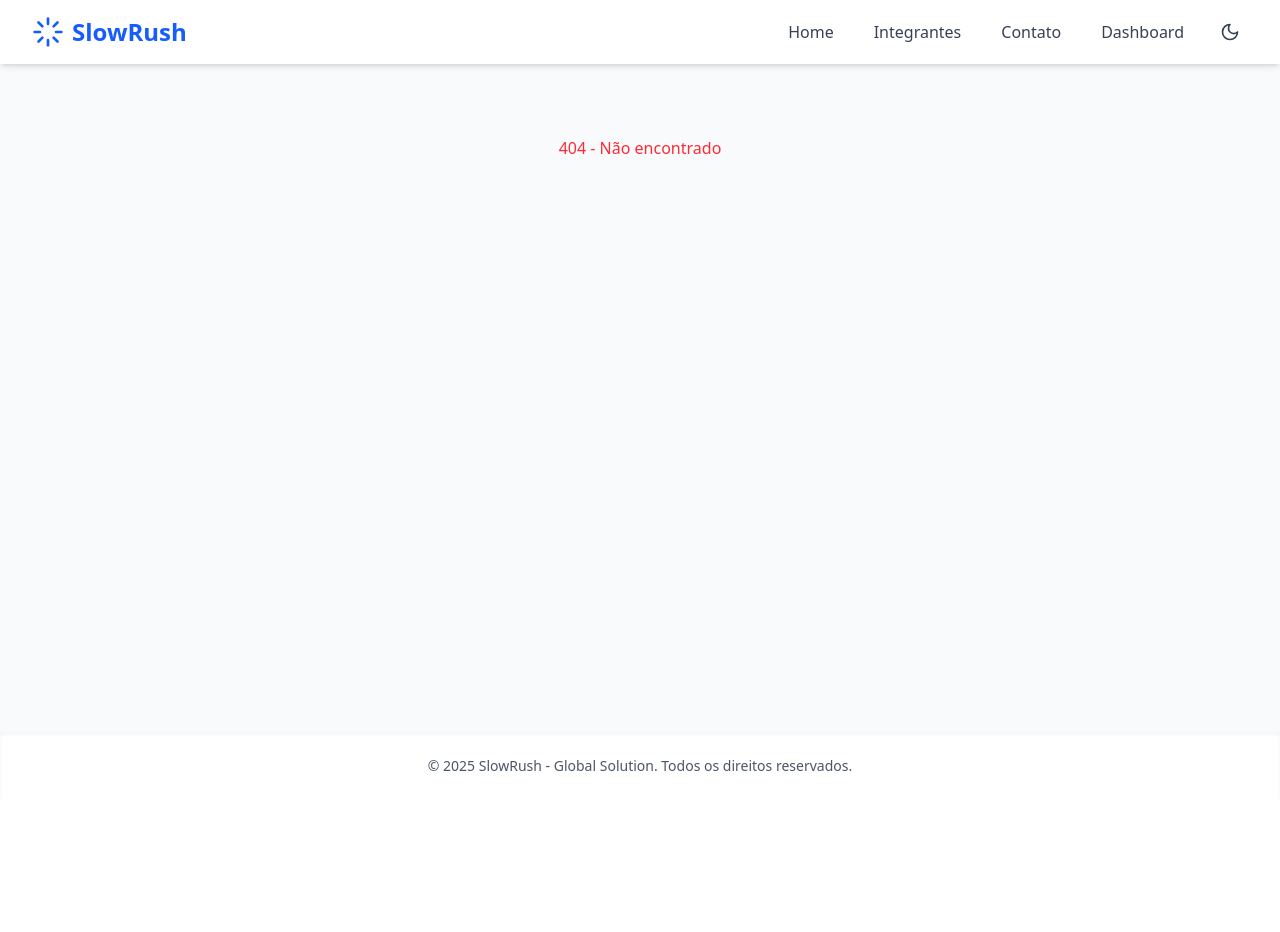
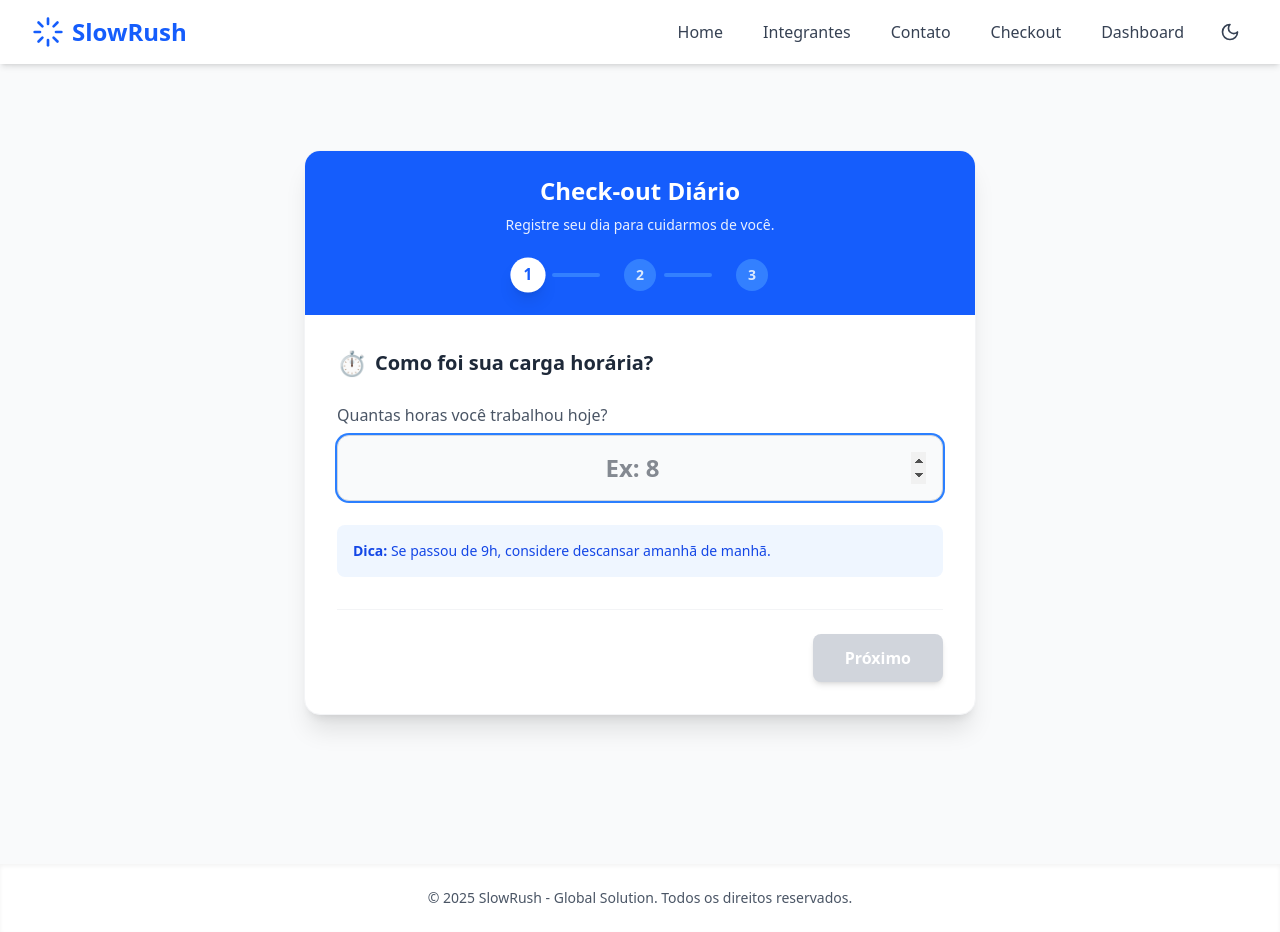
Before and after one commit to eduardomeloalbanese/slowrushfront, a React (Vite) app: page /checkout in a window 1280 px wide. Before the commit this address had no page. Before the commit the page ends 800 px from the top, so only its background shows below. Built offline with nearby package versions, Linux system fonts and the light colour scheme.

Commit message:
Feat: implementação Checkout 3 etapas

```diff
--- a/src/App.tsx
+++ b/src/App.tsx
@@ -4,6 +4,7 @@ import { Footer } from './components/Footer';
 import { Home } from './pages/Home';
 import { Login } from './pages/Login';
 import { Cadastro } from './pages/Cadastro';
+import { Checkout } from './pages/Checkout';
 
 function App() {
   return (
@@ -18,6 +19,7 @@ function App() {
           <Route path="/" element={<Cadastro />} />
           <Route path="/login" element={<Login />} />
           <Route path="/homepage" element={<Home/>} />
+          <Route path="/checkout" element={<Checkout/>} />
           <Route path="*" element={<div className="text-center mt-10 text-red-500 pt-16">404 - Não encontrado</div>} />
         </Routes>
       </main>
--- a/src/components/Navbar.tsx
+++ b/src/components/Navbar.tsx
@@ -27,6 +27,7 @@ export const Navbar = () => {
               <Link to="/" className="text-gray-700 dark:text-gray-200 hover:bg-gray-100 dark:hover:bg-gray-700 px-3 py-2 rounded-md font-medium transition-colors">Home</Link>
               <Link to="/integrantes" className="text-gray-700 dark:text-gray-200 hover:bg-gray-100 dark:hover:bg-gray-700 px-3 py-2 rounded-md font-medium transition-colors">Integrantes</Link>
               <Link to="/contato" className="text-gray-700 dark:text-gray-200 hover:bg-gray-100 dark:hover:bg-gray-700 px-3 py-2 rounded-md font-medium transition-colors">Contato</Link>
+              <Link to="/checkout" className="text-gray-700 dark:text-gray-200 hover:bg-gray-100 dark:hover:bg-gray-700 px-3 py-2 rounded-md font-medium transition-colors">Checkout</Link>
               <Link to="/dashboard" className="text-gray-700 dark:text-gray-200 hover:bg-gray-100 dark:hover:bg-gray-700 px-3 py-2 rounded-md font-medium transition-colors">Dashboard</Link>
 
               {/* Botão de Tema */}
@@ -82,6 +83,7 @@ export const Navbar = () => {
             <Link to="/" onClick={() => setIsMenuOpen(false)} className="block px-3 py-2 rounded-md text-base font-medium text-gray-700 dark:text-gray-200 hover:bg-gray-100 dark:hover:bg-gray-700">Home</Link>
             <Link to="/integrantes" onClick={() => setIsMenuOpen(false)} className="block px-3 py-2 rounded-md text-base font-medium text-gray-700 dark:text-gray-200 hover:bg-gray-100 dark:hover:bg-gray-700">Integrantes</Link>
             <Link to="/contato" onClick={() => setIsMenuOpen(false)} className="block px-3 py-2 rounded-md text-base font-medium text-gray-700 dark:text-gray-200 hover:bg-gray-100 dark:hover:bg-gray-700">Contato</Link>
+            <Link to="/checkout" onClick={() => setIsMenuOpen(false)} className="block px-3 py-2 rounded-md text-base font-medium text-gray-700 dark:text-gray-200 hover:bg-gray-100 dark:hover:bg-gray-700">Checkout</Link>
             <Link to="/dashboard" onClick={() => setIsMenuOpen(false)} className="block px-3 py-2 rounded-md text-base font-medium text-gray-700 dark:text-gray-200 hover:bg-gray-100 dark:hover:bg-gray-700">Dashboard</Link>
           </div>
         </div>
--- /dev/null
+++ b/src/pages/Checkout.tsx
@@ -0,0 +1,209 @@
+import { useState } from 'react';
+import { useNavigate } from 'react-router-dom';
+
+export function Checkout() {
+  const navigate = useNavigate();
+
+  // Estado para controlar qual etapa está aparecendo (1, 2 ou 3)
+  const [currentStep, setCurrentStep] = useState(1);
+
+  // Estado para guardar as respostas
+  const [formData, setFormData] = useState({
+    horasTrabalhadas: '',
+    intensidadeReunioes: '', // Baixa, Média, Alta
+    sentimento: '', // Feliz, Cansado, Estressado, etc.
+    comentario: ''
+  });
+
+  // Função para atualizar os dados
+  const updateData = (field: string, value: string) => {
+    setFormData(prev => ({ ...prev, [field]: value }));
+  };
+
+  // Função para enviar (Simulando API)
+  const handleSubmit = async (e: React.FormEvent) => {
+    e.preventDefault();
+
+    // Aqui entraria o fetch() para sua API Java
+    console.log("Dados do Check-out:", formData);
+
+    // Feedback visual simples
+    alert("Check-out realizado! Bom descanso.");
+    navigate('/'); // Volta para a Home ou Login
+  };
+
+  // Ícones SVG para cada humor
+  const moods = [
+    { value: 'rad', label: 'Radiante', icon: '🤩', color: 'bg-emerald-100 border-emerald-500 text-emerald-700' },
+    { value: 'ok', label: 'Bem', icon: '🙂', color: 'bg-blue-100 border-blue-500 text-blue-700' },
+    { value: 'tired', label: 'Cansado', icon: '😴', color: 'bg-yellow-100 border-yellow-500 text-yellow-700' },
+    { value: 'stress', label: 'Estressado', icon: '🤯', color: 'bg-red-100 border-red-500 text-red-700' },
+  ];
+
+  return (
+    <div className="min-h-screen bg-gray-50 dark:bg-gray-900 flex items-center justify-center px-4 py-12 animate-fade-in">
+      <div className="max-w-2xl w-full bg-white dark:bg-gray-800 rounded-2xl shadow-xl overflow-hidden border border-gray-100 dark:border-gray-700">
+
+        {/* --- CABEÇALHO E BARRA DE PROGRESSO --- */}
+        <div className="bg-blue-600 dark:bg-blue-800 p-6 text-white text-center">
+          <h1 className="text-2xl font-bold mb-2">Check-out Diário</h1>
+          <p className="opacity-90 text-sm">Registre seu dia para cuidarmos de você.</p>
+
+          {/* Stepper Manual (Sem biblioteca) */}
+          <div className="flex items-center justify-center mt-6 gap-4">
+            {[1, 2, 3].map((step) => (
+              <div key={step} className="flex items-center">
+                <div className={`w-8 h-8 rounded-full flex items-center justify-center font-bold text-sm transition-colors ${
+                  step === currentStep
+                    ? 'bg-white text-blue-600 scale-110 shadow-lg'
+                    : step < currentStep
+                      ? 'bg-emerald-400 text-white' // Já passou
+                      : 'bg-blue-400/50 text-blue-100' // Futuro
+                }`}>
+                  {step < currentStep ? '✓' : step}
+                </div>
+                {/* Linha conectora (menos no último) */}
+                {step < 3 && (
+                  <div className={`w-12 h-1 rounded mx-2 ${
+                    step < currentStep ? 'bg-emerald-400' : 'bg-blue-400/50'
+                  }`}></div>
+                )}
+              </div>
+            ))}
+          </div>
+        </div>
+
+        {/* --- CONTEÚDO DO FORMULÁRIO --- */}
+        <form onSubmit={handleSubmit} className="p-8">
+
+          {/* ETAPA 1: HORAS (Foco em Carga de Trabalho) */}
+          {currentStep === 1 && (
+            <div className="animate-fade-in space-y-6">
+              <h2 className="text-xl font-bold text-gray-800 dark:text-white flex items-center gap-2">
+                <span className="text-2xl">⏱️</span> Como foi sua carga horária?
+              </h2>
+
+              <div>
+                <label className="block text-gray-600 dark:text-gray-300 mb-2 font-medium">
+                  Quantas horas você trabalhou hoje?
+                </label>
+                <input
+                  type="number"
+                  placeholder="Ex: 8"
+                  className="w-full p-4 rounded-xl border border-gray-300 dark:border-gray-600 bg-gray-50 dark:bg-gray-700 text-2xl font-bold text-center focus:ring-2 focus:ring-blue-500 outline-none dark:text-white"
+                  value={formData.horasTrabalhadas}
+                  onChange={(e) => updateData('horasTrabalhadas', e.target.value)}
+                  autoFocus
+                />
+              </div>
+
+              <div className="p-4 bg-blue-50 dark:bg-blue-900/20 rounded-lg text-blue-700 dark:text-blue-300 text-sm">
+                <strong>Dica:</strong> Se passou de 9h, considere descansar amanhã de manhã.
+              </div>
+            </div>
+          )}
+
+          {/* ETAPA 2: REUNIÕES (Foco em Toxicidade de Agenda) */}
+          {currentStep === 2 && (
+            <div className="animate-fade-in space-y-6">
+              <h2 className="text-xl font-bold text-gray-800 dark:text-white flex items-center gap-2">
+                <span className="text-2xl">📅</span> Intensidade de Reuniões
+              </h2>
+
+              <p className="text-gray-600 dark:text-gray-300">Você teve tempo para focar no trabalho (Deep Work)?</p>
+
+              <div className="grid grid-cols-1 gap-3">
+                {['Baixa (0-2h)', 'Média (2-4h)', 'Alta (+4h)'].map((nivel) => (
+                  <button
+                    type="button"
+                    key={nivel}
+                    onClick={() => updateData('intensidadeReunioes', nivel)}
+                    className={`p-4 rounded-xl border-2 text-left transition-all ${
+                      formData.intensidadeReunioes === nivel
+                        ? 'border-blue-500 bg-blue-50 dark:bg-blue-900/30 text-blue-700 dark:text-blue-300 font-bold shadow-sm'
+                        : 'border-gray-200 dark:border-gray-700 hover:border-blue-300 dark:hover:border-gray-500 dark:text-white'
+                    }`}
+                  >
+                    {nivel}
+                  </button>
+                ))}
+              </div>
+            </div>
+          )}
+
+          {/* ETAPA 3: SENTIMENTO (Dados Qualitativos) */}
+          {currentStep === 3 && (
+            <div className="animate-fade-in space-y-6">
+              <h2 className="text-xl font-bold text-gray-800 dark:text-white flex items-center gap-2">
+                <span className="text-2xl">🧠</span> Como você se sente agora?
+              </h2>
+
+              <div className="grid grid-cols-2 gap-4">
+                {moods.map((m) => (
+                  <button
+                    type="button"
+                    key={m.value}
+                    onClick={() => updateData('sentimento', m.value)}
+                    className={`flex flex-col items-center justify-center p-4 rounded-xl border-2 transition-all hover:scale-105 ${
+                      formData.sentimento === m.value
+                        ? m.color + ' font-bold shadow-md scale-105'
+                        : 'border-gray-200 dark:border-gray-700 bg-white dark:bg-gray-700 grayscale hover:grayscale-0'
+                    }`}
+                  >
+                    <span className="text-4xl mb-2">{m.icon}</span>
+                    <span className="dark:text-white">{m.label}</span>
+                  </button>
+                ))}
+              </div>
+
+              <div>
+                <label className="block text-gray-600 dark:text-gray-300 mb-2 text-sm">Algo a acrescentar? (Opcional)</label>
+                <textarea
+                  rows={2}
+                  className="w-full p-3 rounded-lg border border-gray-300 dark:border-gray-600 dark:bg-gray-700 dark:text-white focus:ring-2 focus:ring-blue-500 outline-none"
+                  placeholder="Ex: Tive dificuldade com..."
+                  value={formData.comentario}
+                  onChange={(e) => updateData('comentario', e.target.value)}
+                />
+              </div>
+            </div>
+          )}
+
+          {/* --- BOTÕES DE NAVEGAÇÃO --- */}
+          <div className="flex justify-between mt-8 pt-6 border-t border-gray-100 dark:border-gray-700">
+            {currentStep > 1 ? (
+              <button
+                type="button"
+                onClick={() => setCurrentStep(prev => prev - 1)}
+                className="px-6 py-2 text-gray-600 dark:text-gray-300 font-medium hover:bg-gray-100 dark:hover:bg-gray-700 rounded-lg transition-colors"
+              >
+                Voltar
+              </button>
+            ) : (
+              <div></div> /* Espaçador vazio */
+            )}
+
+            {currentStep < 3 ? (
+              <button
+                type="button"
+                onClick={() => setCurrentStep(prev => prev + 1)}
+                disabled={currentStep === 1 && !formData.horasTrabalhadas} // Validação simples
+                className="px-8 py-3 bg-blue-600 hover:bg-blue-700 disabled:bg-gray-300 disabled:cursor-not-allowed text-white font-bold rounded-lg shadow-md transition-all"
+              >
+                Próximo
+              </button>
+            ) : (
+              <button
+                type="submit"
+                className="px-8 py-3 bg-emerald-500 hover:bg-emerald-600 text-white font-bold rounded-lg shadow-md transition-all transform hover:scale-105"
+              >
+                Finalizar Check-out
+              </button>
+            )}
+          </div>
+
+        </form>
+      </div>
+    </div>
+  );
+}
```
